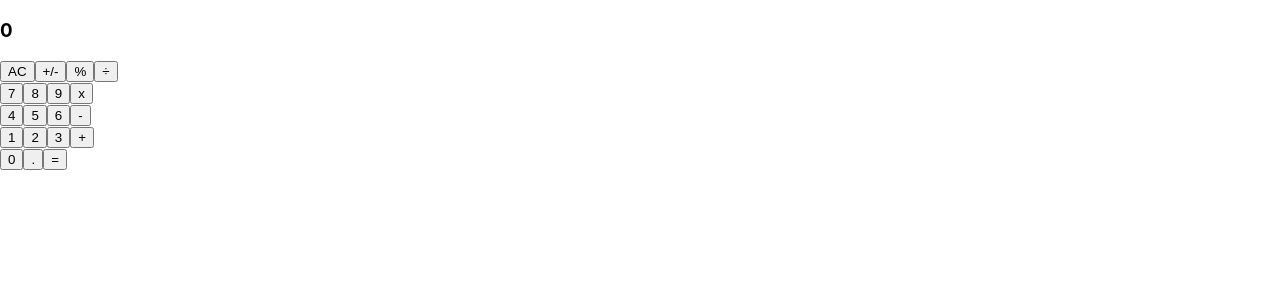
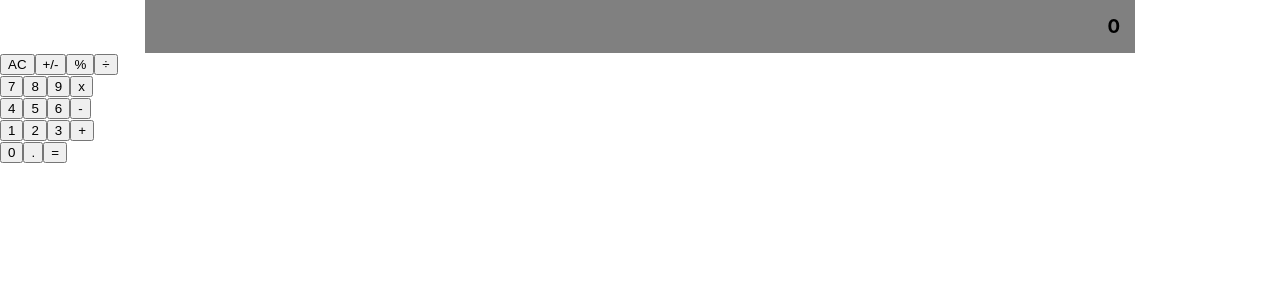
Before and after one commit to NtwaliHeritier/math-magicians, a React (Create React App) app: page / in a window 1280 px wide. Shown: the top 300 px of the page. Built offline with nearby package versions, Linux system fonts and the light colour scheme.

Commit message:
add style to display

```diff
--- a/src/components/App.js
+++ b/src/components/App.js
@@ -1,33 +1,26 @@
-import React, { Component } from 'react';
+import React, { useState } from 'react';
 import '../App.css';
 import ButtonPanel from './buttonPanel';
 import Display from './display';
 import calculate from '../logic/calculate';
 
-class App extends Component {
-  constructor() {
-    super();
-    this.state = {
-      total: '0',
-      next: '0',
-      operation: '',
-    };
-  }
+const App = () => {
 
-  handleClick = buttonName => {
-    console.log(this.state);
-    const data = calculate(this.state, buttonName);
-    this.setState({ total: data.total, next: data.next, operation: data.operation });
+  const calculator = {total: '0', next: '0', operation: ''};
+  const [state, setState] = useState(calculator);
+
+  const handleClick = buttonName => {
+    console.log(state);
+    const data = calculate(state, buttonName);
+    setState({ total: data.total, next: data.next, operation: data.operation });
   };
 
-  render() {
-    return (
-      <>
-        <Display result={this.state.total} />
-        <ButtonPanel clickHandler={this.handleClick} />
-      </>
-    );
-  }
+  return (
+    <>
+     <Display result={state.total} />
+     <ButtonPanel clickHandler={handleClick} />
+    </>
+  )
 }
 
 export default App;
--- a/src/components/button.js
+++ b/src/components/button.js
@@ -1,11 +1,12 @@
 import PropTypes from 'prop-types';
+import '../styles/style.css';
 
 const Button = ({ buttonName, clickHandler }) => {
   const handleClick = buttonName => {
     clickHandler(buttonName);
   };
 
-  return <button onClick={() => handleClick(buttonName)}>{buttonName}</button>;
+  return <button onClick={() => handleClick(buttonName)} className = {buttonName === "AC" ? "blue" : ""}>{buttonName}</button>;
 };
 
 export default Button;
--- a/src/components/buttonPanel.js
+++ b/src/components/buttonPanel.js
@@ -6,7 +6,7 @@ const ButtonPanel = props => {
   return (
     <div>
       <div>
-        <Button buttonName="AC" clickHandler={handleClick} />
+        <Button buttonName="AC" clickHandler={handleClick}/>
         <Button buttonName="+/-" clickHandler={handleClick} />
         <Button buttonName="%" clickHandler={handleClick} />
         <Button buttonName="÷" clickHandler={handleClick} />
--- a/src/components/display.js
+++ b/src/components/display.js
@@ -1,6 +1,7 @@
 import PropTypes from 'prop-types';
+import '../styles/style.css';
 
-const Display = ({ result }) => <h3>{result}</h3>;
+const Display = ({ result }) => <h3 className = "display">{result}</h3>;
 
 export default Display;
 
--- /dev/null
+++ b/src/styles/style.css
@@ -0,0 +1,7 @@
+.display {
+	background-color: gray;
+	width: 75%;
+	margin: 0 auto;
+	padding: 15px;
+	text-align: right;
+}
```
Also changed, not shown: 1 other file (tests, documents, lock files or other folders).
